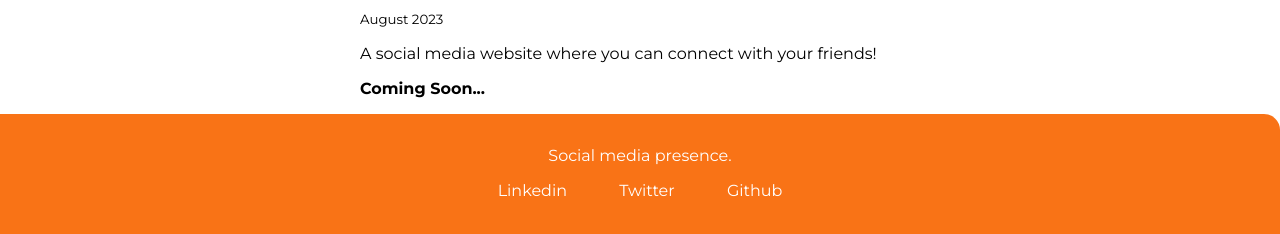
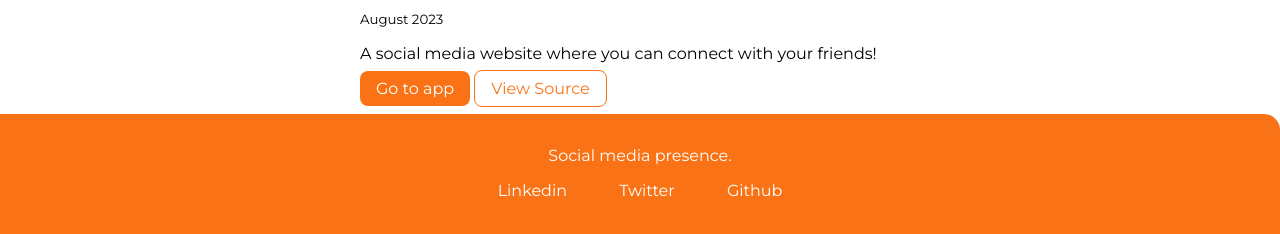
Before and after one commit to TusharAnekar/neogcamp-lesson-3-live, a plain HTML site: page reactjs-projects.html in a window 1280 px wide. Shown: the part 556-790 px from the top of the page. Drawn offline with Linux system fonts and the light colour scheme.

Commit message:
feat- socialite project added

```diff
--- a/reactjs-projects.html
+++ b/reactjs-projects.html
@@ -41,7 +41,8 @@
                 <h1>Socialite App</h1>
                 <small>August 2023</small>
                 <p>A social media website where you can connect with your friends!</p>
-                <p><strong>Coming Soon...</strong></p>
+                <a class="link link-primary" href="https://socialite-tushar.netlify.app/" target="_blank" rel="noopener norefferrer">Go to app</a>
+                <a class="link link-secondary" href="https://github.com/TusharAnekar/socialite-2.0" target="_blank" rel="noopener norefferer">View Source</a>
             </div>
         </li>
     </ol>
```
